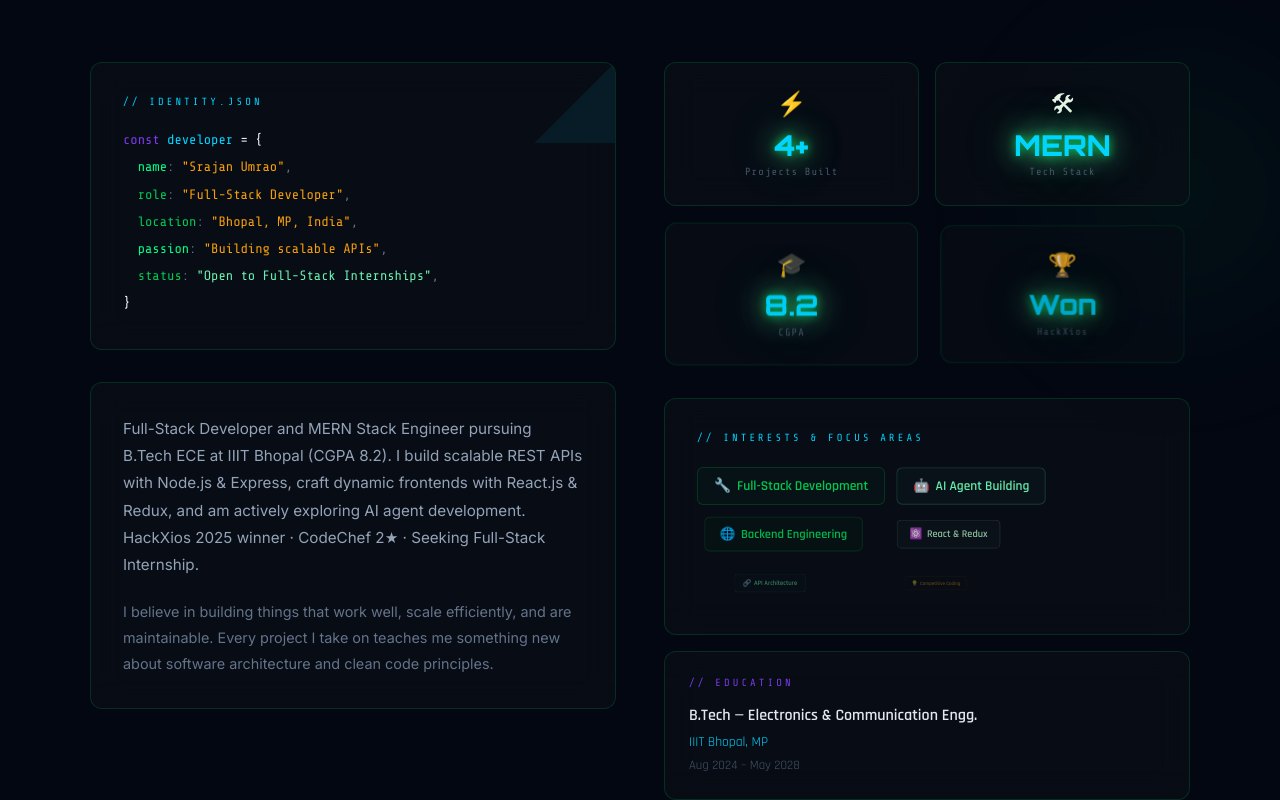
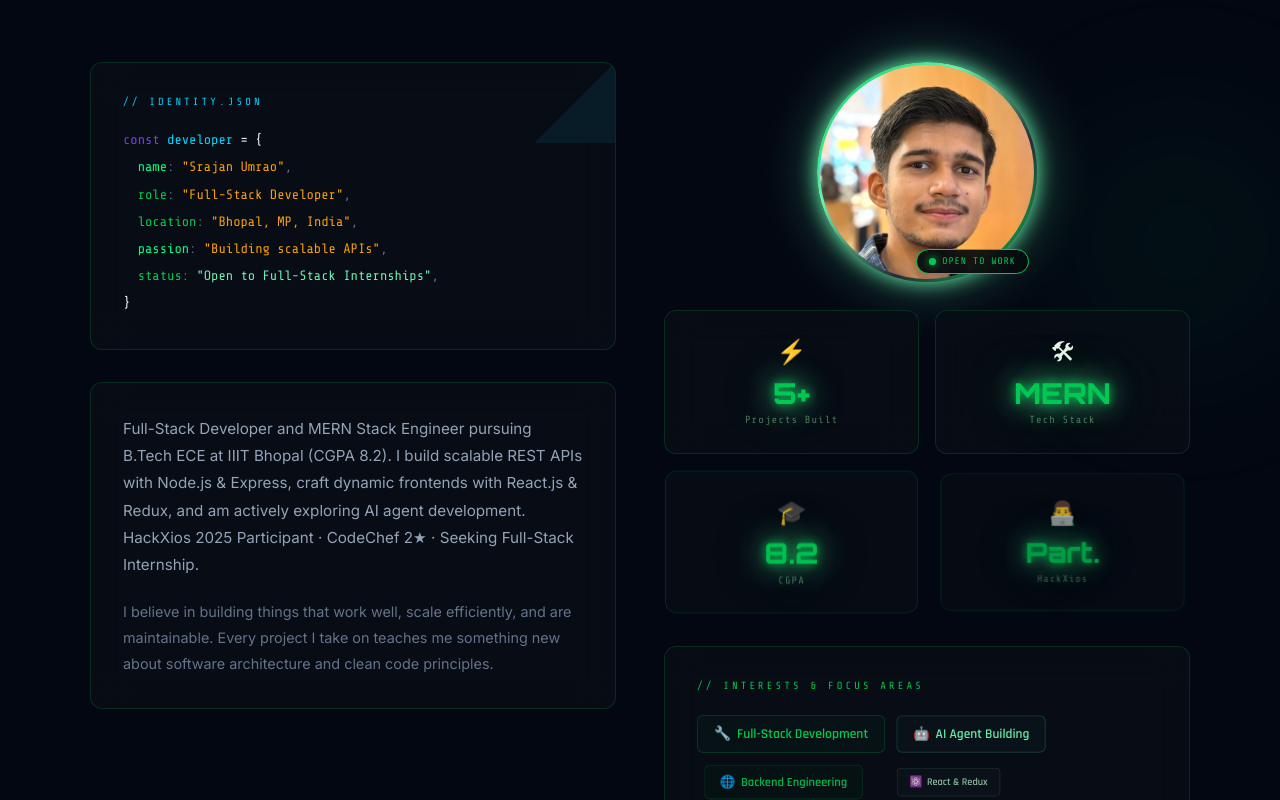
Before and after one commit to srajan19181-star/Portfolio, a React (Vite) app: page / in a window 1280 px wide. Shown: the part 1040-1840 px from the top of the page. Built offline with nearby package versions, Linux system fonts and the light colour scheme.

Commit message:
fix: profile photo in About section, HackXios winner->participant everywhere, correct LinkedIn/GitHub URLs, Web3Forms key active

```diff
--- a/src/components/sections/About.jsx
+++ b/src/components/sections/About.jsx
@@ -1,4 +1,4 @@
-import { useRef } from 'react';
+import { useRef, useState } from 'react';
 import { motion, useInView } from 'framer-motion';
 import { personalInfo } from '../../data/portfolioData';
 
@@ -6,10 +6,10 @@ import { personalInfo } from '../../data/portfolioData';
  * About Section — personal story with animated floating info cards
  */
 const stats = [
-  { label: 'Projects Built', value: '4+', icon: '⚡' },
+  { label: 'Projects Built', value: '5+', icon: '⚡' },
   { label: 'Tech Stack', value: 'MERN', icon: '🛠' },
   { label: 'CGPA', value: '8.2', icon: '🎓' },
-  { label: 'HackXios', value: 'Won', icon: '🏆' },
+  { label: 'HackXios', value: 'Part.', icon: '👨‍💻' },
 ];
 
 const interests = [
@@ -154,8 +154,63 @@ const About = () => {
             </div>
           </motion.div>
 
-          {/* Right — Stats + Interests */}
+          {/* Right — Photo + Stats + Interests */}
           <div>
+            {/* Profile Photo — adjustable size */}
+            <motion.div
+              initial={{ opacity: 0, scale: 0.85 }}
+              animate={isInView ? { opacity: 1, scale: 1 } : {}}
+              transition={{ duration: 0.7, delay: 0.25 }}
+              style={{ marginBottom: 28, display: 'flex', justifyContent: 'center' }}
+            >
+              <div style={{ position: 'relative' }}>
+                {/* Outer glow ring */}
+                <div style={{
+                  width: 220,
+                  height: 220,
+                  borderRadius: '50%',
+                  background: 'linear-gradient(135deg, #00c853, #69f0ae, rgba(255,255,255,0.15), #00c853)',
+                  padding: 3,
+                  boxShadow: '0 0 40px rgba(0,200,83,0.35), 0 0 80px rgba(105,240,174,0.12)',
+                  animation: 'pulse-neon 3s ease-in-out infinite',
+                }}>
+                  <img
+                    src={personalInfo.photo}
+                    alt={personalInfo.name}
+                    style={{
+                      width: '100%',
+                      height: '100%',
+                      borderRadius: '50%',
+                      objectFit: 'cover',
+                      objectPosition: 'top center',
+                      display: 'block',
+                    }}
+                  />
+                </div>
+                {/* Status badge */}
+                <div style={{
+                  position: 'absolute',
+                  bottom: 8,
+                  right: 8,
+                  background: 'rgba(5,10,14,0.92)',
+                  border: '1.5px solid #00c853',
+                  borderRadius: 20,
+                  padding: '4px 12px',
+                  display: 'flex',
+                  alignItems: 'center',
+                  gap: 6,
+                  backdropFilter: 'blur(10px)',
+                }}>
+                  <motion.span
+                    animate={{ scale: [1, 1.4, 1] }}
+                    transition={{ duration: 1.5, repeat: Infinity }}
+                    style={{ width: 7, height: 7, borderRadius: '50%', background: '#00c853', boxShadow: '0 0 8px #00c853', display: 'inline-block' }}
+                  />
+                  <span style={{ fontFamily: "'Share Tech Mono', monospace", fontSize: '0.6rem', color: '#00c853', letterSpacing: '0.1em' }}>OPEN TO WORK</span>
+                </div>
+              </div>
+            </motion.div>
+
             {/* Stats grid */}
             <motion.div
               initial={{ opacity: 0, y: 30 }}
@@ -180,13 +235,13 @@ const About = () => {
                   <div style={{ fontSize: '1.5rem', marginBottom: 8 }}>{stat.icon}</div>
                   <div
                     className="font-display glow-cyan"
-                    style={{ color: '#00d4ff', fontSize: '1.8rem', fontWeight: 800, lineHeight: 1 }}
+                    style={{ color: '#00c853', fontSize: '1.8rem', fontWeight: 800, lineHeight: 1 }}
                   >
                     {stat.value}
                   </div>
                   <div
                     className="font-mono"
-                    style={{ color: '#475569', fontSize: '0.65rem', marginTop: 6, letterSpacing: '0.1em' }}
+                    style={{ color: '#4a7c59', fontSize: '0.65rem', marginTop: 6, letterSpacing: '0.1em' }}
                   >
                     {stat.label}
                   </div>
@@ -204,7 +259,7 @@ const About = () => {
             >
               <div
                 className="font-mono"
-                style={{ color: '#00d4ff', fontSize: '0.65rem', marginBottom: 20, letterSpacing: '0.3em' }}
+                style={{ color: '#00c853', fontSize: '0.65rem', marginBottom: 20, letterSpacing: '0.3em' }}
               >
                 // INTERESTS & FOCUS AREAS
               </div>
@@ -253,19 +308,19 @@ const About = () => {
             >
               <div
                 className="font-mono"
-                style={{ color: '#7c3aed', fontSize: '0.65rem', marginBottom: 12, letterSpacing: '0.3em' }}
+                style={{ color: '#69f0ae', fontSize: '0.65rem', marginBottom: 12, letterSpacing: '0.3em' }}
               >
                 // EDUCATION
               </div>
               <div style={{ fontFamily: "'Rajdhani', sans-serif" }}>
-                <div style={{ color: '#e2e8f0', fontWeight: 600, fontSize: '1rem' }}>
+                <div style={{ color: '#e8f5e9', fontWeight: 600, fontSize: '1rem' }}>
                   B.Tech — Electronics & Communication Engg.
                 </div>
-                <div style={{ color: '#00d4ff', fontSize: '0.85rem', marginTop: 4 }}>
+                <div style={{ color: '#00c853', fontSize: '0.85rem', marginTop: 4 }}>
                   IIIT Bhopal, MP
                 </div>
-                <div style={{ color: '#475569', fontSize: '0.8rem', marginTop: 4 }}>
-                  Aug 2024 – May 2028
+                <div style={{ color: '#4a7c59', fontSize: '0.8rem', marginTop: 4 }}>
+                  Aug 2024 – May 2028 · CGPA 8.2
                 </div>
               </div>
             </motion.div>
--- a/src/components/sections/Experience.jsx
+++ b/src/components/sections/Experience.jsx
@@ -51,13 +51,13 @@ const allItems = [
   },
   {
     type: 'milestone',
-    title: 'HackXios 2025 — Winner 🏆',
+    title: 'HackXios 2025 — Participant',
     org: 'InAmigos Foundation',
     duration: 'Dec 2025',
     description:
-      'Won HackXios 2025 at InAmigos Foundation by building an AI-powered cybersecurity prototype that detects anomalous network behavior in real time. Delivered in 24 hours with a 3-person team.',
+      'Participated in HackXios 2025 at InAmigos Foundation, building an AI-powered cybersecurity prototype that detects anomalous network behavior in real time. Delivered a working demo in 24 hours with a 3-person team.',
     color: '#f59e0b',
-    icon: '🏆',
+    icon: '👨‍💻',
   },
 ];
 
--- a/src/data/portfolioData.js
+++ b/src/data/portfolioData.js
@@ -13,7 +13,7 @@ export const personalInfo = {
     "AI Agent Builder",
     "Problem Solver",
   ],
-  bio: "Full-Stack Developer and MERN Stack Engineer pursuing B.Tech ECE at IIIT Bhopal (CGPA 8.2). I build scalable REST APIs with Node.js & Express, craft dynamic frontends with React.js & Redux, and am actively exploring AI agent development. HackXios 2025 winner · CodeChef 2★ · Seeking Full-Stack Internship.",
+  bio: "Full-Stack Developer and MERN Stack Engineer pursuing B.Tech ECE at IIIT Bhopal (CGPA 8.2). I build scalable REST APIs with Node.js & Express, craft dynamic frontends with React.js & Redux, and am actively exploring AI agent development. HackXios 2025 Participant · CodeChef 2★ · Seeking Full-Stack Internship.",
   location: "Bhopal, MP, India",
   email: "srajan19181@gmail.com",
   phone: "+91 9336802588",
@@ -148,12 +148,12 @@ export const education = [
 
 export const achievements = [
   {
-    title: "HackXios 2025 — Winner",
-    type: "Hackathon 🥇",
+    title: "HackXios 2025 — Participant",
+    type: "Hackathon",
     date: "Dec 2025",
     description:
-      "Won HackXios 2025 by building an AI-powered cybersecurity prototype that detects anomalous network behavior in real time using statistical anomaly detection. Delivered a fully working demo in 24 hours as part of a 3-person team at InAmigos Foundation.",
-    icon: "🏆",
+      "Participated in HackXios 2025, building an AI-powered cybersecurity prototype that detects anomalous network behavior in real time using statistical anomaly detection. Delivered a fully working demo in 24 hours as part of a 3-person team at InAmigos Foundation.",
+    icon: "👨‍💻",
     color: "#f59e0b",
   },
   {
```
Also changed, not shown: 1 other file (tests, documents, lock files or other folders).
